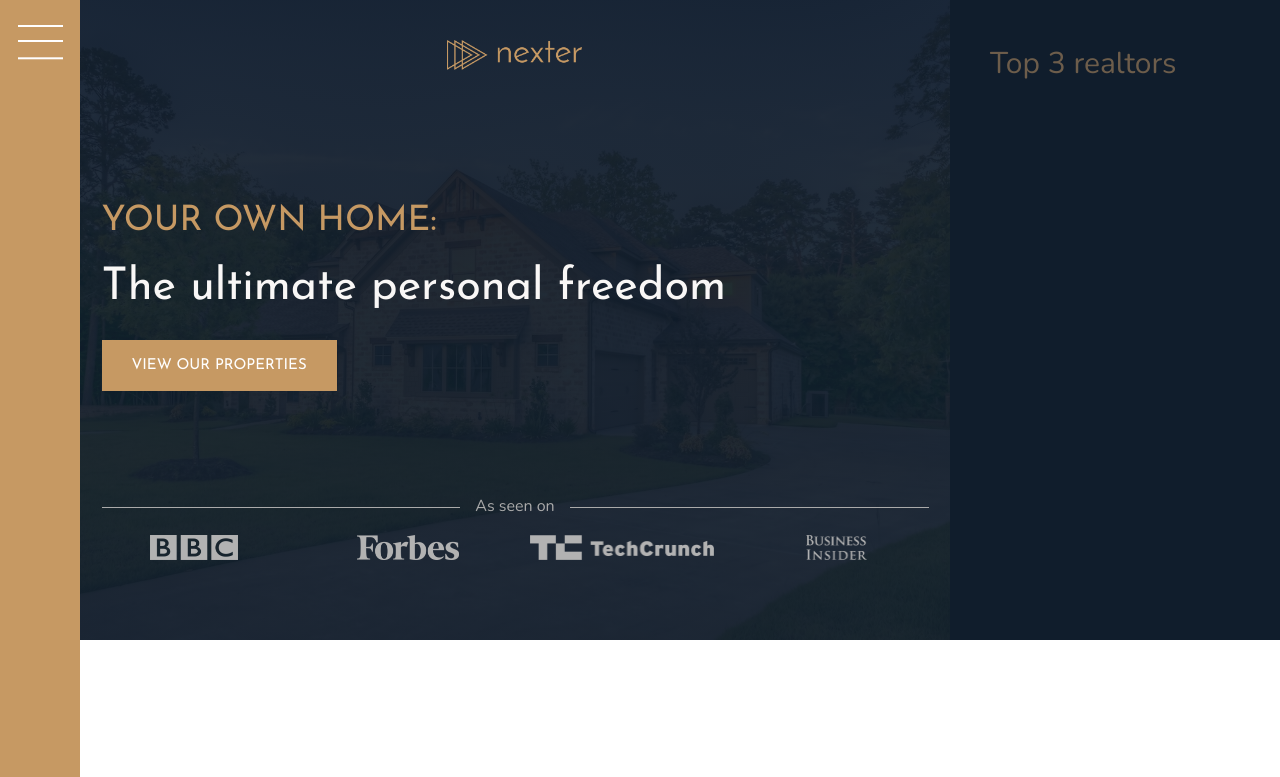
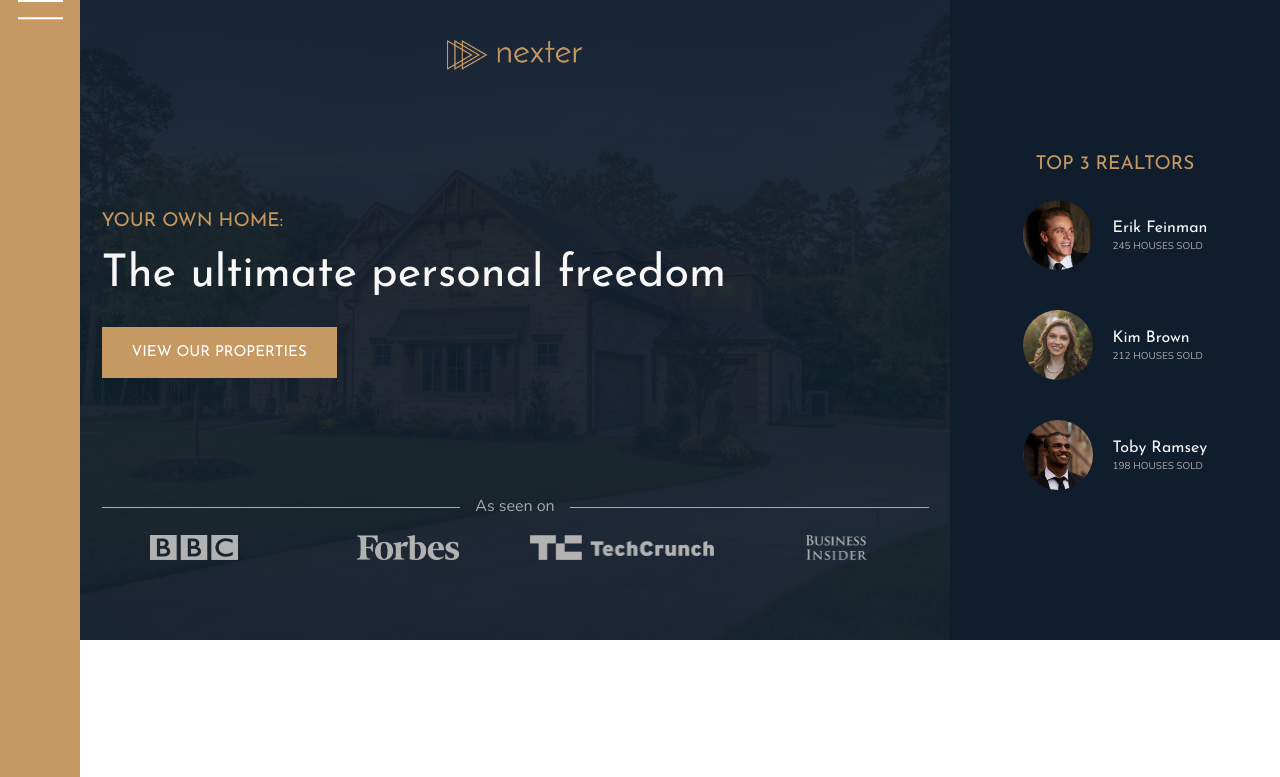
Before and after one commit to mujtaba-basheer/nexter, a website: page index.html in a window 1280 px wide. Shown: the top 777 px of the page. Drawn offline with nearby package versions, Linux system fonts and the light colour scheme.

Commit message:
Building the Realtors Section

```diff
--- a/index.html
+++ b/index.html
@@ -33,7 +33,26 @@
     </header>
 
     <div class="realtors">
-        Top 3 realtors
+        <h3 class="heading-3">Top 3 Realtors</h3>
+        <div class="realtors__list">
+            <img src="img/realtor-1.jpeg" alt="Realtor 1" class="realtors__img">
+            <div class="realtors__details">
+                <h4 class="heading-4 heading-4--light">Erik Feinman</h4>
+                <p class="realtors__sold">245 houses sold</p>
+            </div>
+
+            <img src="img/realtor-2.jpeg" alt="Realtor 2" class="realtors__img">
+            <div class="realtors__details">
+                <h4 class="heading-4 heading-4--light">Kim Brown</h4>
+                <p class="realtors__sold">212 houses sold</p>
+            </div>
+
+            <img src="img/realtor-3.jpeg" alt="Realtor 3" class="realtors__img">
+            <div class="realtors__details">
+                <h4 class="heading-4 heading-4--light">Toby Ramsey</h4>
+                <p class="realtors__sold">198 houses sold</p>
+            </div>
+        </div>
     </div>
     <section class="features">
         <div class="feature">
--- a/sass/_base.scss
+++ b/sass/_base.scss
@@ -47,8 +47,8 @@ body {
         minmax(6rem, 1fr)
         [full-end];
 
-    & > * {
-        padding: 40px;
-        font-size: 3rem;
-    }
+    // & > * {
+    //     padding: 40px;
+    //     font-size: 3rem;
+    // }
 }
--- a/sass/_realtors.scss
+++ b/sass/_realtors.scss
@@ -1,5 +1,31 @@
 .realtors {
     background-color: $color-secondary;
+    grid-column: col-start 7 / full-end;
+    padding: 3rem;
 
-    grid-column: col-start 7 / full-end;
+    display: grid;
+    align-content: center;
+    justify-content: center;
+    justify-items: center;
+    row-gap: 2rem;
+
+    &__list {
+        display: grid;
+        grid-template-columns: min-content max-content;
+        column-gap: 2rem;
+        row-gap: 5vh;
+        align-items: center;
+    }
+
+    &__img {
+        width: 7rem;
+        border-radius: 50%;
+        display: block;
+    }
+
+    &__sold {
+        text-transform: uppercase;
+        color: $color-grey-light-2;
+        margin-top: -3px;
+    }
 }
--- a/sass/_typography.scss
+++ b/sass/_typography.scss
@@ -27,14 +27,14 @@
 
 .heading-3 {
     @extend %heading;
-    font-size: 1.6remrem;
+    font-size: 1.9rem;
     color: $color-primary;
     text-transform: uppercase;
 }
 
 .heading-4 {
     @extend %heading;
-    font-size: 1.9rem;
+    font-size: 1.6rem;
 
     &--light {
         color: $color-grey-light-1;
```
Also changed, not shown: css/style.css.
